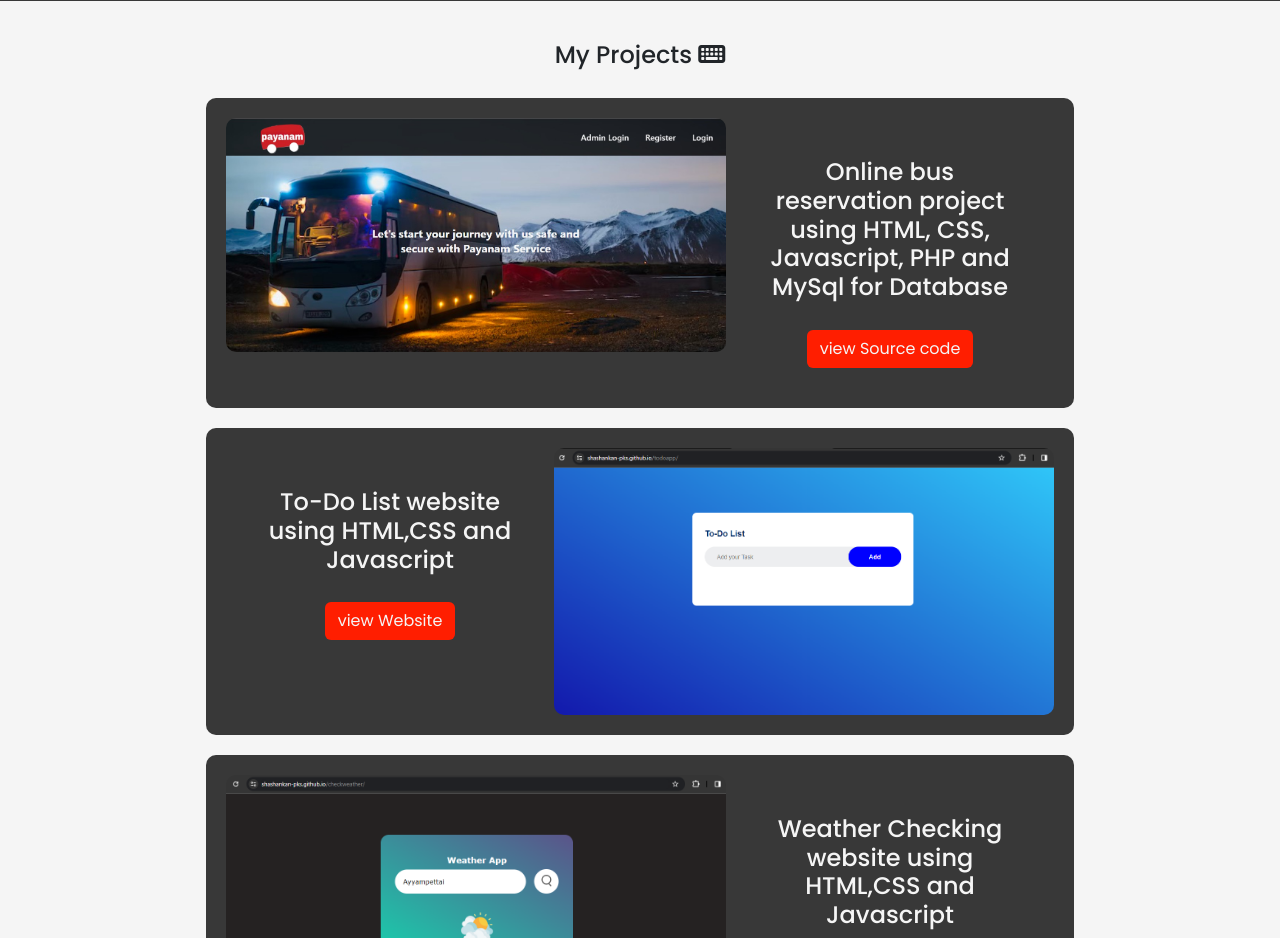
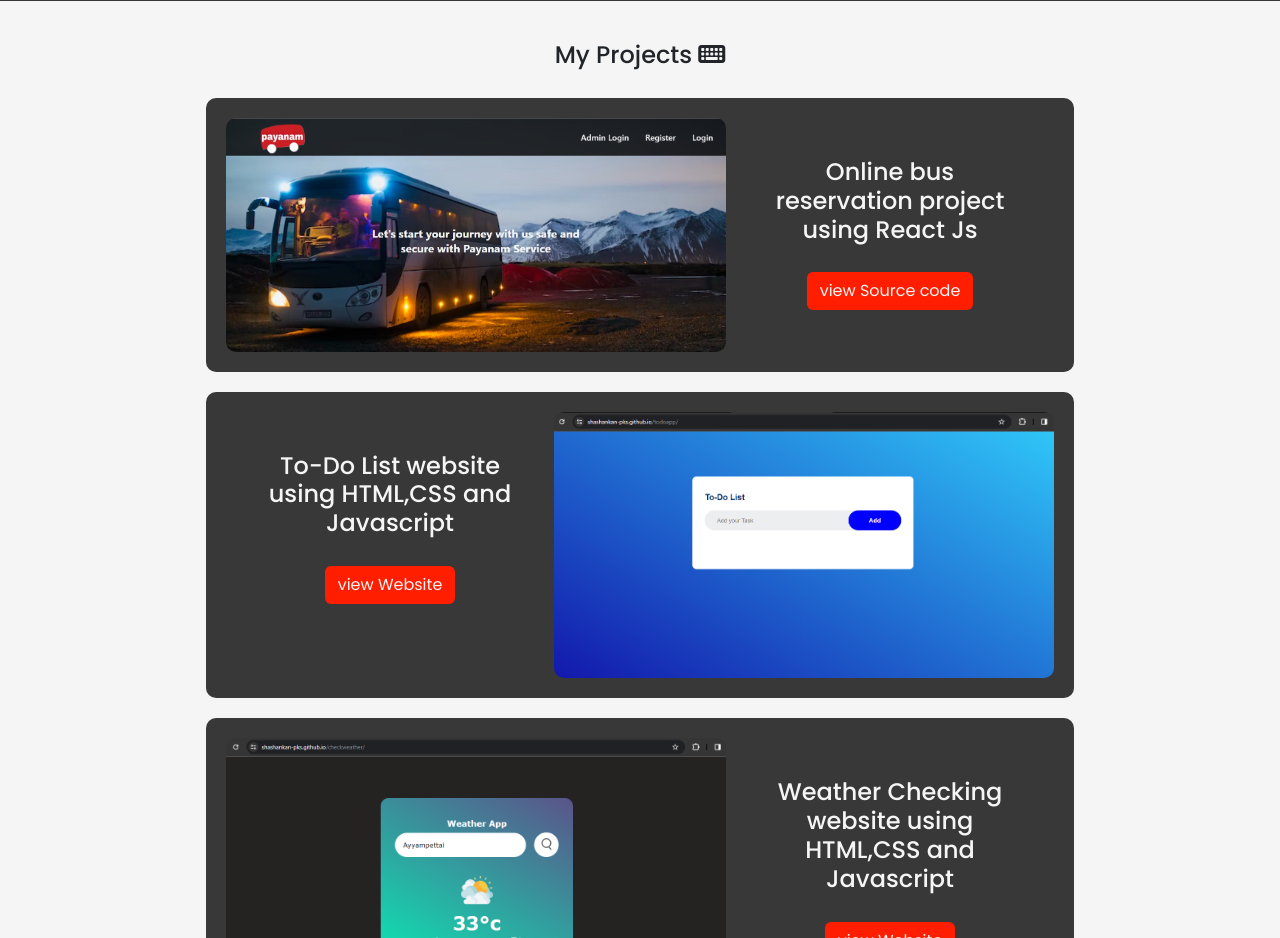
Before and after one commit to Shashankan-PKS/Shashankan-Portfolio, a React (Vite) app: page / in a window 1280 px wide. Shown: the part 1720-2658 px from the top of the page. Built offline with nearby package versions, Linux system fonts and the light colour scheme.

Commit message:
Commit with updated files

```diff
--- a/src/projects/Project.jsx
+++ b/src/projects/Project.jsx
@@ -18,7 +18,7 @@ function Project(){
                             <img src={project1} />
                         </div>
                         <div className="project1exp">
-                            <h4>Online bus reservation project using HTML, CSS, Javascript, PHP and MySql for Database</h4>
+                            <h4>Online bus reservation project using React Js </h4>
                             <a class="btn" href="https://github.com/Shashankan-PKS/online_busreserv" target="_blank" role="button">view Source code</a>
                         </div>
                     </div>
```
